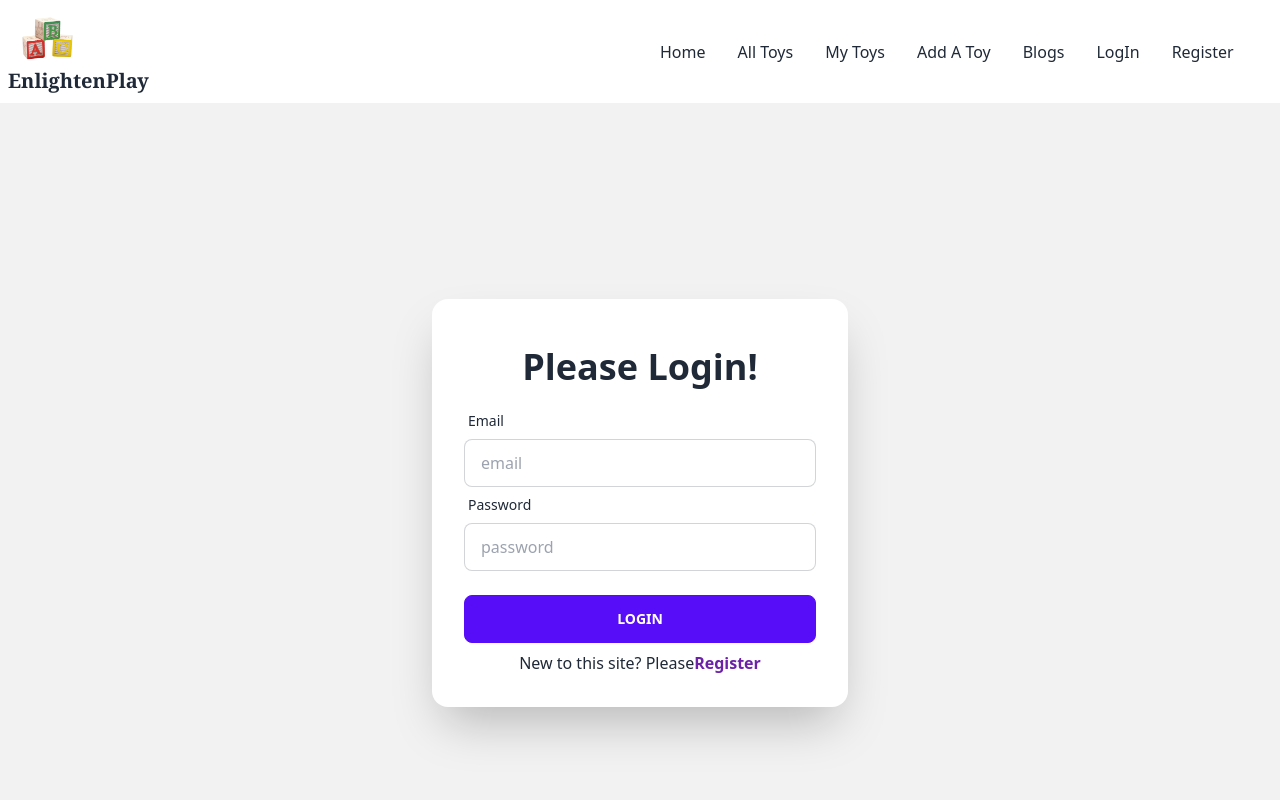
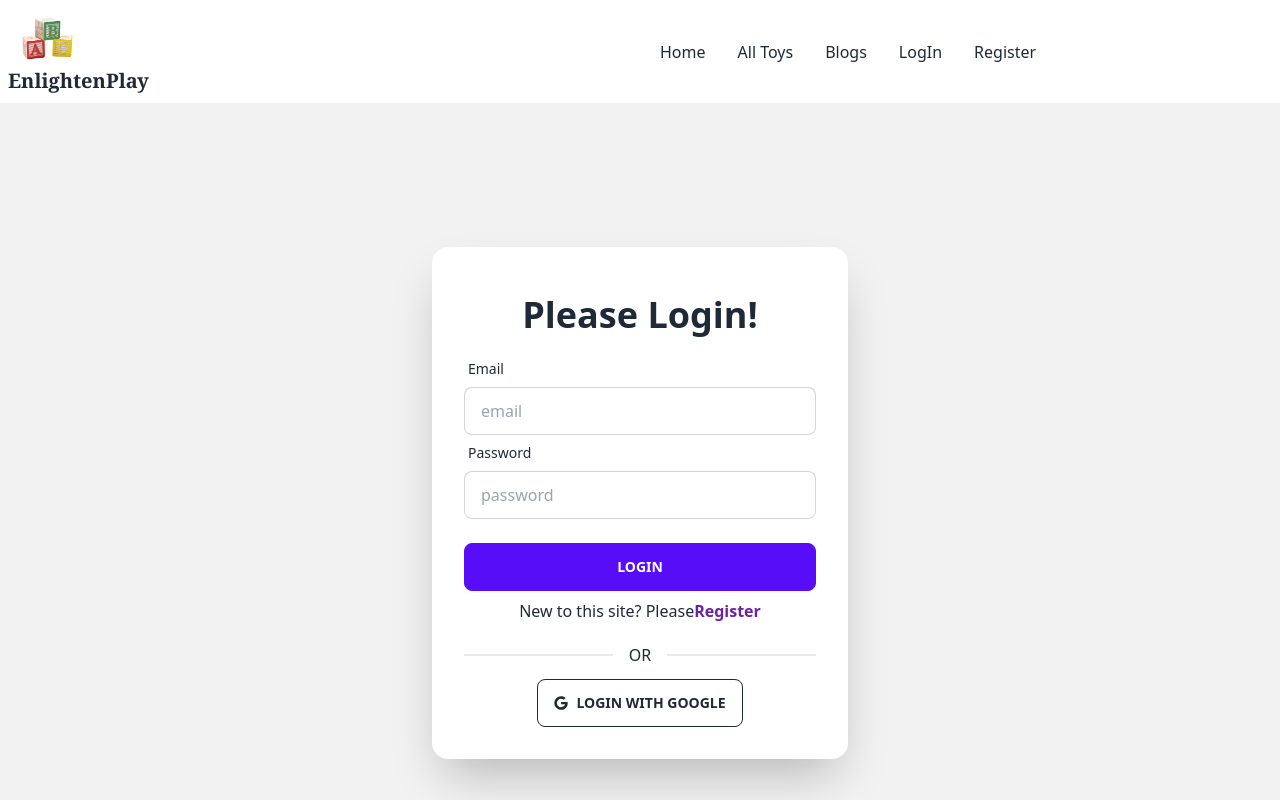
Before and after one commit to wd-ayesha/enlighten-play-client, a React (Vite) app: page /login in a window 1280 px wide. Shown: the top 800 px of the page. Built offline with nearby package versions, Linux system fonts and the light colour scheme; no server answers.

Commit message:
google login added

```diff
--- a/package.json
+++ b/package.json
@@ -17,6 +17,7 @@
     "react": "^18.2.0",
     "react-dom": "^18.2.0",
     "react-hook-form": "^7.43.9",
+    "react-icons": "^4.8.0",
     "react-router-dom": "^6.11.2",
     "react-tabs": "^6.0.1",
     "sort-by": "^1.2.0"
--- a/src/pages/Home/Shared/NavigationBar/NavigationBar.jsx
+++ b/src/pages/Home/Shared/NavigationBar/NavigationBar.jsx
@@ -22,21 +22,22 @@ const NavigationBar = () => {
       <li>
         <Link to="/allToys">All Toys</Link>
       </li>
-      <li>
-        <Link to="/myToys">My Toys</Link>
-      </li>
-      <li>
-        <Link to="/addToy">Add A Toy</Link>
-      </li>
+
       <li>
         <Link to="/blog">Blogs</Link>
       </li>
       {user?.email ? (
         <>
+          <li>
+            <Link to="/addToy">Add A Toy</Link>
+          </li>
+          <li>
+            <Link to="/myToys">My Toys</Link>
+          </li>
           <Link>
             <div className="avatar">
               <div className="w-14 rounded-full ring ring-primary ring-offset-base-100 ring-offset-2">
-                <img src={user?.photoURL} title={user?.displayName} />
+                <img src={user?.photoURL} title={user?.displayName} alt="" />
               </div>
             </div>
           </Link>
--- a/src/pages/Login/Login.jsx
+++ b/src/pages/Login/Login.jsx
@@ -1,9 +1,10 @@
 import { useContext, useState } from "react";
 import { Link } from "react-router-dom";
 import { AuthContext } from './../../providers/AuthProvider';
+import { FaGoogle } from 'react-icons/fa';
 
 const Login = () => {
-  const { signIn } = useContext(AuthContext)
+  const { signIn, googleLogIn } = useContext(AuthContext)
   const[success, setSuccess] = useState("");
   const[error, setError] = useState("");
 
@@ -31,6 +32,13 @@ const Login = () => {
           return;
         }
       });
+  };
+  const handleGoogleLogIn = () => {
+    googleLogIn()
+    .then(result => {
+        console.log(result.user);
+    })
+    .catch(error =>  console.log(error));
   };
 
   return (
@@ -82,6 +90,10 @@ const Login = () => {
                 Register
               </Link>
             </p>
+            <div className="text-center">
+            <div className="divider">OR</div>
+            <button onClick={handleGoogleLogIn} className="btn btn-outline"><FaGoogle className="mr-2" /> Login with Google</button>
+            </div>
           </div>
         </div>
       </div>
--- a/src/providers/AuthProvider.jsx
+++ b/src/providers/AuthProvider.jsx
@@ -3,7 +3,9 @@ import {
   createUserWithEmailAndPassword,
   onAuthStateChanged,
   signInWithEmailAndPassword,
-  signOut
+  signOut,
+  GoogleAuthProvider,
+  signInWithPopup
 } from "firebase/auth";
 import { createContext, useEffect, useState } from "react";
 import app from "./../firebase/firebase.config";
@@ -14,6 +16,7 @@ const auth = getAuth(app);
 const AuthProvider = ({ children }) => {
   const [user, setUser] = useState(null);
   const [loading, setLoading] = useState(true);
+  const provider = new GoogleAuthProvider();
 
   const createUser = (email, password) => {
     setLoading(true);
@@ -24,6 +27,11 @@ const AuthProvider = ({ children }) => {
     setLoading(true);
     return signInWithEmailAndPassword(auth, email, password);
   };
+
+  const googleLogIn = () => {
+    setLoading(true);
+    return signInWithPopup(auth, provider);
+  }
 
   const logOut = () => {
     setLoading(true);
@@ -46,6 +54,7 @@ const AuthProvider = ({ children }) => {
     loading,
     createUser,
     signIn,
+    googleLogIn,
     logOut,
   };
 
```
Also changed, not shown: 1 other file (tests, documents, lock files or other folders).
